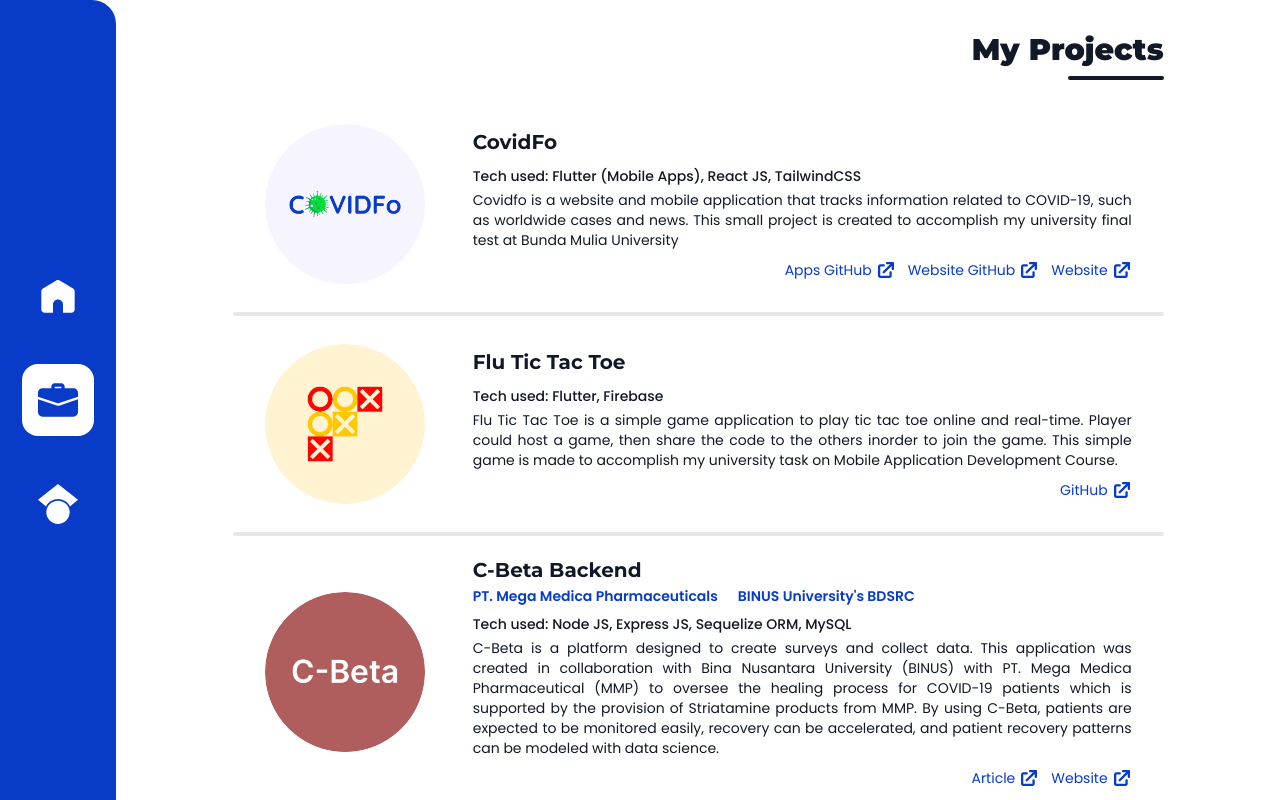
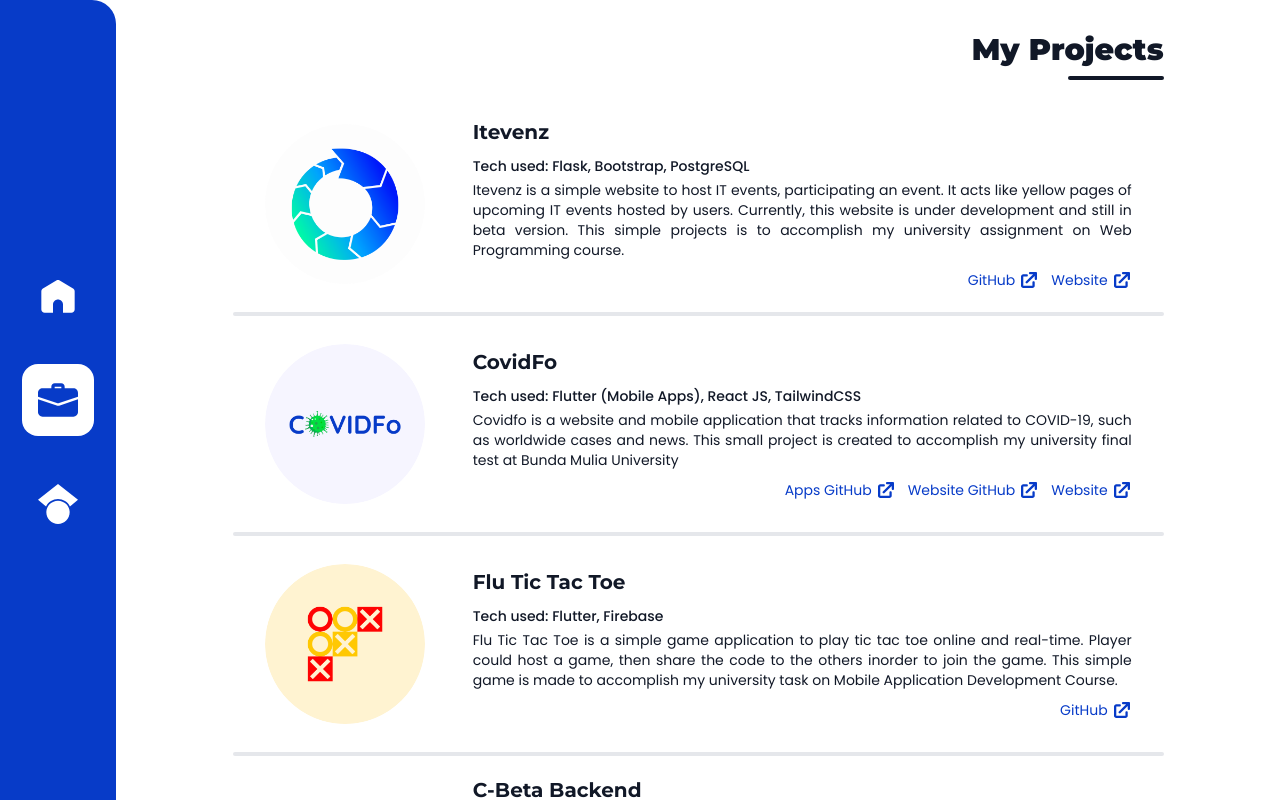
Before and after one commit to ukayaj620/this-is-me, a React (Create React App) app: page /work in a window 1280 px wide. Shown: the top 800 px of the page. Built offline with nearby package versions, Linux system fonts and the light colour scheme.

Commit message:
feat: add project - itevenz

```diff
--- a/src/constants/personal.js
+++ b/src/constants/personal.js
@@ -72,6 +72,27 @@ const personal = () => {
     ],
 
     projectsInfo: [
+      {
+        title: 'Itevenz',
+        image: 'itevenz',
+        associated: [],
+        tech: 'Flask, Bootstrap, PostgreSQL',
+        team: '',
+        description: `Itevenz is a simple website to host IT events, participating an event. It acts like
+        yellow pages of upcoming IT events hosted by users. Currently, this website is under development and
+        still in beta version. This simple projects is to accomplish my university assignment on Web Programming
+        course.`,
+        links: [
+          {
+            text: 'GitHub',
+            url: 'https://github.com/ukayaj620/itevenz'
+          },
+          {
+            text: 'Website',
+            url: 'https://itevenz.herokuapp.com/',
+          },
+        ]
+      },
       {
         title: 'CovidFo',
         image: 'covidfo',
--- a/src/helpers/loader.js
+++ b/src/helpers/loader.js
@@ -51,6 +51,8 @@ const images = (image) => {
       return require('../assets/images/flutictactoe.png').default;
     case 'diptool':
       return require('../assets/images/diptool.png').default;
+    case 'itevenz':
+      return require('../assets/images/itevenz.png').default;
     default:
       return require('../assets/icons/about.svg').default;
   }
```
Also changed, not shown: src/assets/images/itevenz.png (added).
